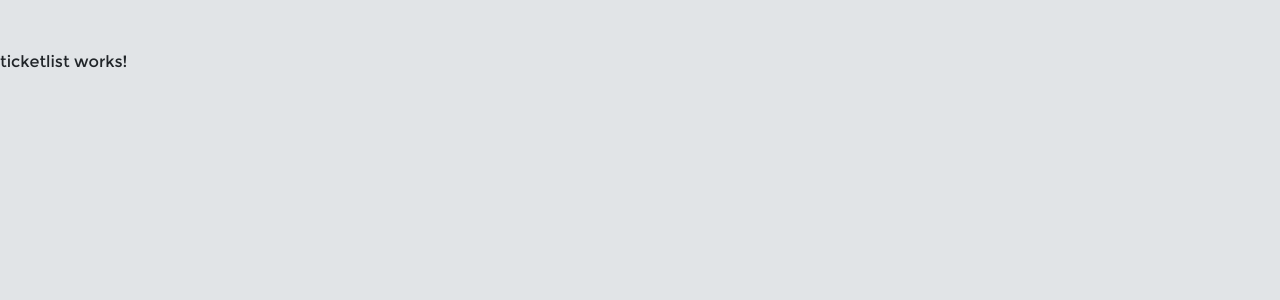
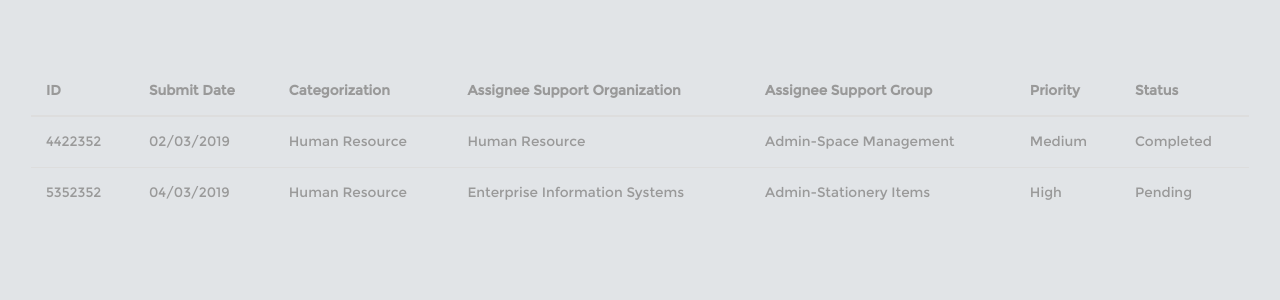
Before and after one commit to cyrusfurtado/smecolon-popup-code, an Angular app: page /ticketlist in a window 1280 px wide. Shown: the top 300 px of the page. Built offline with nearby package versions, Linux system fonts and the light colour scheme.

Commit message:
new ticket list component

```diff
--- a/src/app/app-service.service.ts
+++ b/src/app/app-service.service.ts
@@ -12,10 +12,12 @@
 })
 export class AppServiceService {
 
+  apiHost = 'http://10.244.25.148:4567';
   loaderEvent = new EventEmitter<LoaderEvent>();
+
   constructor(private http: HttpClient) { }
 
   getEmails(): Observable<any> {
-    return this.http.get('http://10.244.25.36:4567/mails');
+    return this.http.get(`${this.apiHost}/mails`);
   }
 }
--- a/src/app/app.component.html
+++ b/src/app/app.component.html
@@ -1,8 +1,6 @@
 <!--The content below is only a placeholder and can be replaced.-->
 <router-outlet></router-outlet>
-<!-- <div [hidden]="isAnalyzed"> -->
-<!-- <div [hidden]="!(isAnalyzed && showPage2)" class="resumes-wrapper"> -->
-<div [hidden]="hideLoader" class="custom__si__loader">
+<div [ngStyle]="{'display': hideLoader ? 'none': null}" class="custom__si__loader">
     <div class="image__container">
     </div>
     <div [hidden]="!modalMessage" class="loader-message">
--- a/src/app/app.component.ts
+++ b/src/app/app.component.ts
@@ -1,4 +1,4 @@
-import { Component } from '@angular/core';
+import { Component, NgZone } from '@angular/core';
 import { AppServiceService, LoaderEvent } from './app-service.service';
 
 @Component({
@@ -10,7 +10,7 @@
   hideLoader = true;
   modalMessage: string;
 
-  constructor(private app: AppServiceService) {
+  constructor(private app: AppServiceService, private zone: NgZone) {
     this.app.loaderEvent.subscribe((data: LoaderEvent) => {
       console.log('app.loaderEvent', data);
       if(data.hideloader !== undefined) {
@@ -22,6 +22,8 @@
       if(this.hideLoader) {
         this.modalMessage = '';
       }
+      console.log('this.hideLoader', this.hideLoader)
+      this.zone.run(() => {});
     });
   }
 }
--- a/src/app/routed-components/resumelist/resumelist.component.ts
+++ b/src/app/routed-components/resumelist/resumelist.component.ts
@@ -10,8 +10,38 @@
 
   constructor(private app: AppServiceService) { }
 
+  countTimer: any;
   ngOnInit() {
-    this.app.loaderEvent.emit({hideloader: true});
+    // this.app.loaderEvent.emit({hideloader: true});
+    // this.counter('start');
+
+    // setTimeout(() => {
+    //   this.counter('stop');
+    // }, 62000);
+  }
+
+  counter(action: string) {
+    if(action === 'start') {
+      const start = new Date().getTime();
+
+      const cb = () => {
+        const now = new Date().getTime() - start;
+
+        let hours: any = Math.floor((now % (1000 * 60 * 60 * 24)) / (1000 * 60 * 60));
+        let mins: any = Math.floor((now % (1000 * 60 * 60)) / (1000 * 60));
+        let secs: any = Math.floor((now % (1000 * 60)) / 1000);
+
+        hours = hours < 10 ? '0' + hours : hours;
+        mins = mins < 10 ? '0' + mins : mins;
+        secs =  secs < 10 ? '0' + secs : secs;
+        console.log(hours + ':' + mins + ':' + secs);
+        // console.log('now', now);
+      };
+
+      this.countTimer = setInterval(cb,1000);
+    } else {
+      clearInterval(this.countTimer);
+    }
   }
 
 }
--- a/src/app/routed-components/ticketlist/ticketlist.component.html
+++ b/src/app/routed-components/ticketlist/ticketlist.component.html
@@ -1,3 +1,56 @@
-<p>
-  ticketlist works!
-</p>
+<div class="ticket-wrapper">
+  <div class="col-md-12">
+    <table class="table">
+      <thead>
+        <tr>
+          <th>
+            ID
+          </th>
+          <th>
+            Submit Date
+          </th>
+          <th>
+            Categorization
+          </th>
+          <th>
+            Assignee Support Organization
+          </th>
+          <th>
+            Assignee Support Group
+          </th>
+          <th>
+            Priority
+          </th>
+          <th>
+            Status
+          </th>
+        </tr>
+      </thead>
+      <tbody>
+          <tr *ngFor="let ticket of ticketList">
+            <td>
+              {{ticket.id || naText}}
+            </td>
+            <td>
+              {{ticket.submit_date || naText}}
+            </td>
+            <td>
+              {{ticket.categorization || naText}}
+            </td>
+            <td>
+              {{ticket.support_org || naText}}
+            </td>
+            <td>
+              {{ticket.support_group || naText}}
+            </td>
+            <td>
+              {{ticket.priority || naText}}
+            </td>
+            <td>
+              {{ticket.status || naText}}
+            </td>
+          </tr>
+      </tbody>
+    </table>
+  </div>
+</div>
--- a/src/app/routed-components/ticketlist/ticketlist.component.scss
+++ b/src/app/routed-components/ticketlist/ticketlist.component.scss
@@ -0,0 +1,4 @@
+.ticket-wrapper{
+    display: flex;
+    padding: 1rem;
+}
--- a/src/app/routed-components/ticketlist/ticketlist.component.ts
+++ b/src/app/routed-components/ticketlist/ticketlist.component.ts
@@ -1,4 +1,14 @@
 import { Component, OnInit } from '@angular/core';
+
+export interface ResumeListItem {
+  id: string;
+  submit_date: string;
+  categorization: string;
+  support_org: string;
+  support_group: string;
+  priority: string;
+  status: string
+}
 
 @Component({
   selector: 'app-ticketlist',
@@ -6,10 +16,31 @@
   styleUrls: ['./ticketlist.component.scss']
 })
 export class TicketlistComponent implements OnInit {
-
+  naText = '--';
+  ticketList: Array<ResumeListItem>;
   constructor() { }
 
   ngOnInit() {
+    this.ticketList = [
+      {
+        id: '4422352',
+        submit_date: '02/03/2019',
+        categorization: 'Human Resource',
+        support_org: 'Human Resource',
+        support_group: 'Admin-Space Management',
+        priority: 'Medium',
+        status: 'Completed'
+      },
+      {
+        id: '5352352',
+        submit_date: '04/03/2019',
+        categorization: 'Human Resource',
+        support_org: 'Enterprise Information Systems',
+        support_group: 'Admin-Stationery Items',
+        priority: 'High',
+        status: 'Pending'
+      }
+    ]
   }
 
 }
--- a/src/index.html
+++ b/src/index.html
@@ -6,7 +6,7 @@
   <base href="/">
 
   <!-- <meta name="viewport" content="width=device-width, initial-scale=1"> -->
-  <link rel="stylesheet" href="https://stackpath.bootstrapcdn.com/bootstrap/4.3.1/css/bootstrap.min.css" integrity="sha384-ggOyR0iXCbMQv3Xipma34MD+dH/1fQ784/j6cY/iJTQUOhcWr7x9JvoRxT2MZw1T" crossorigin="anonymous">
+  <link rel="stylesheet" href="./assets/css/bootstrap.min.css">
 
   <!-- Custom Theme files -->
   <link href="./assets/css/style.css" rel='stylesheet' type='text/css' />
```
